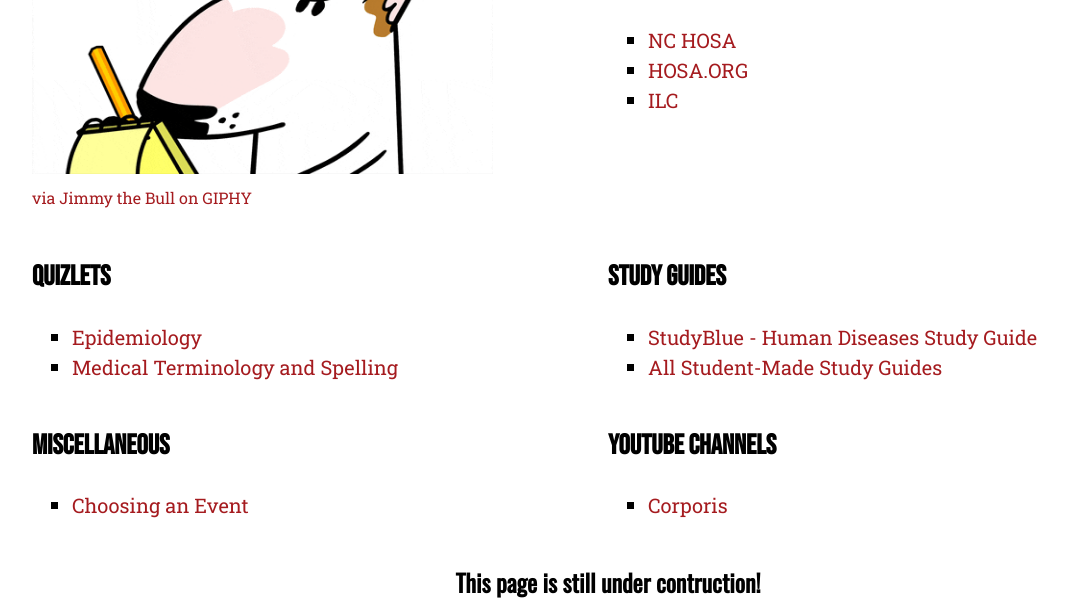
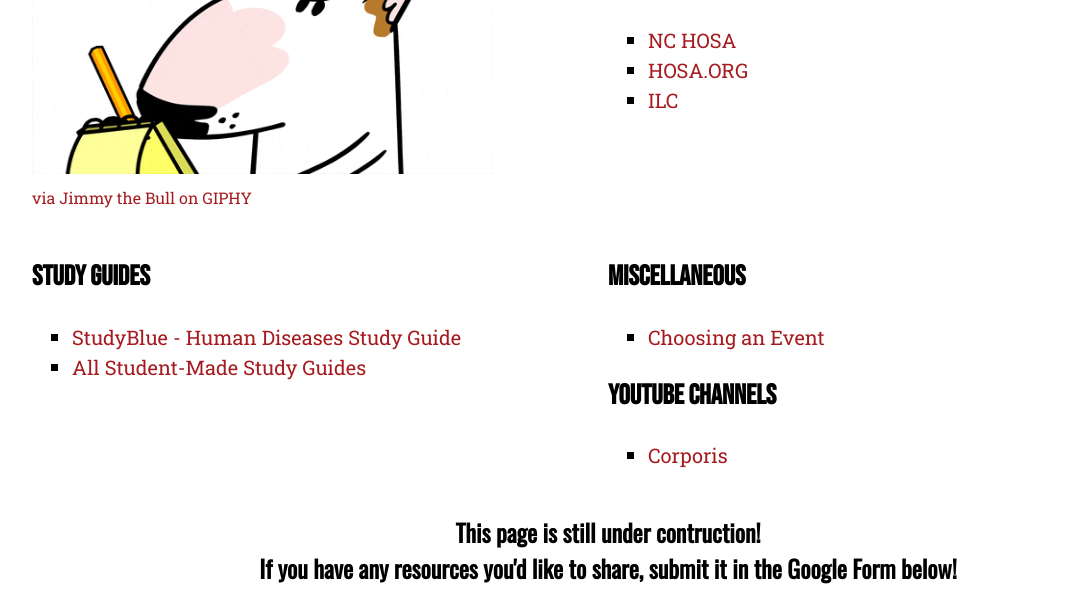
Before and after one commit to ecg-hosa/ecg-hosa.github.io, a Jekyll site: the page built from resources.html, in a window 1280 px wide and 900 px high, scrolled down 338 px, cut to the strip 0-606 px from the top of the window. Shown: the whole strip, without its empty margins (32-1100 px from the left). Built offline with Jekyll 4.4.1, drawn with Linux system fonts in a browser that asks for light colours.

Commit message:
Update resources.html

```diff
--- a/resources.html
+++ b/resources.html
@@ -20,29 +20,19 @@
 	</section>
 <section>
 	<div class="sections">
-		<h2>Quizlets</h2>
-<ul>
-	<li><a href="https://quizlet.com/491335178/epidemiology-flash-cards/">Epidemiology</a></li>
-	<li><a href="https://quizlet.com/tayloryang6/folders/hosa-medical-terminology/sets">Medical Terminology and Spelling</a></li>
-</ul>
-	</div>
-	<div class="sections">
 <h2>Study Guides</h2>
 <ul>
 	<li><a href="https://www.studyblue.com/notes/b/human-diseases-a-systemic-approach-7th-edition/11061/0">StudyBlue - Human Diseases Study Guide</a></li>
 	<li><a href="guides.html">All Student-Made Study Guides</a></li>
 </ul>
 	</div>
-	</section>
-	<section>
 <div class="sections">
 <h2>Miscellaneous</h2>
 <ul>
 	<li><a href = "https://uthosa.files.wordpress.com/2019/01/0119-choose-a-competitive-event-with-summaries-1.pdf">Choosing an Event</a></li>
 </ul>
-		</div>
-		<div class="sections">
-<h2>YouTube Channels</h2>
+
+	<h2>YouTube Channels</h2>
 <ul>
 	<li><a href="https://www.youtube.com/corporis">Corporis</a></li>
 </ul>
```
